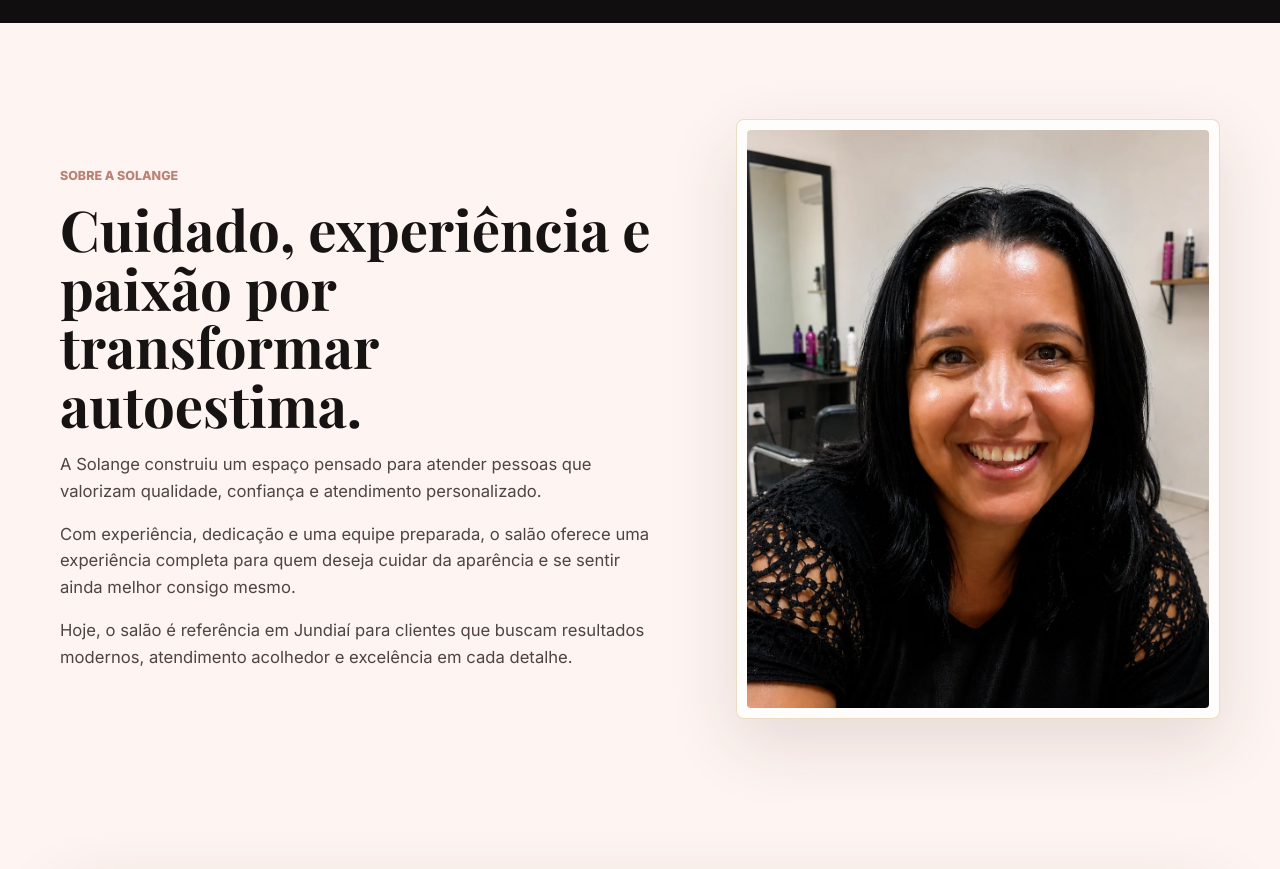
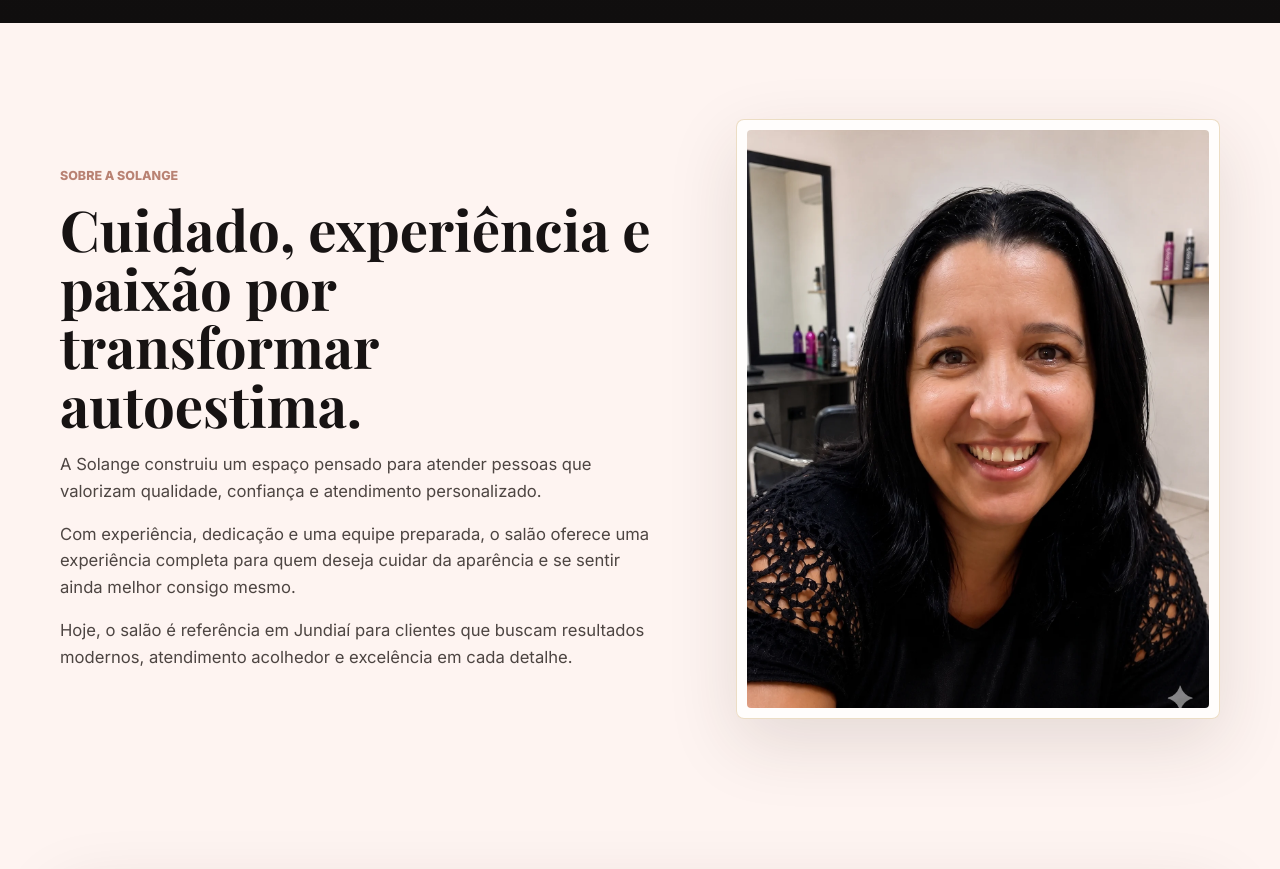
Before and after one commit to thiagopitaluga/solange-cabeleireira, a plain HTML site: page index.html in a window 1280 px wide. Shown: the part 3980-4849 px from the top of the page. Drawn offline with nearby package versions, Linux system fonts and the light colour scheme.

Commit message:
Update Solange about photo

```diff
--- a/index.html
+++ b/index.html
@@ -265,7 +265,7 @@
             <p>Hoje, o salão é referência em Jundiaí para clientes que buscam resultados modernos, atendimento acolhedor e excelência em cada detalhe.</p>
           </div>
           <div class="about-panel reveal delay-1">
-            <img src="assets/solange-about.webp" alt="Solange Cabeleireira sorrindo dentro do salão" loading="lazy" width="1050" height="1400" />
+            <img src="assets/solange-about-new.webp" alt="Solange Cabeleireira sorrindo dentro do salão" loading="lazy" width="1350" height="1800" />
           </div>
         </div>
       </section>
```
Also changed, not shown: assets/solange-about-new.webp (added).
